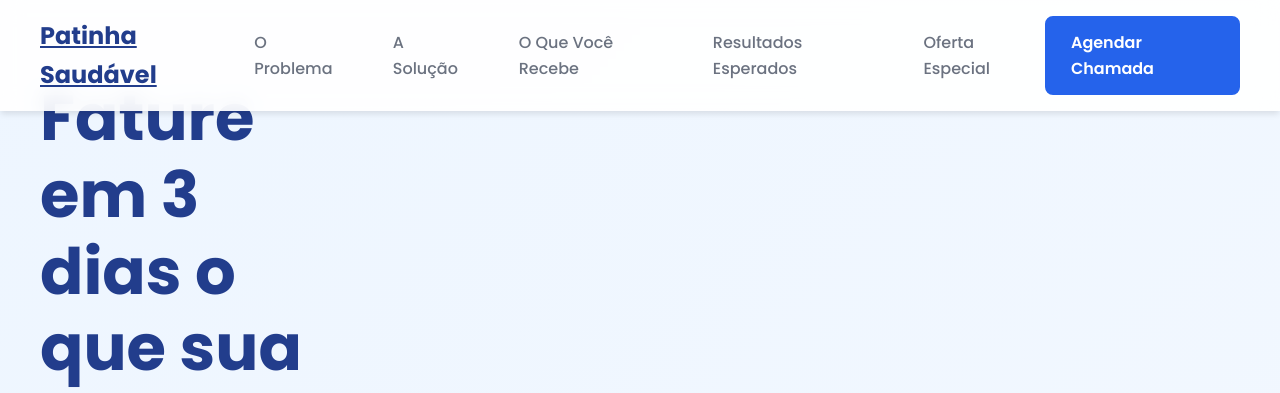
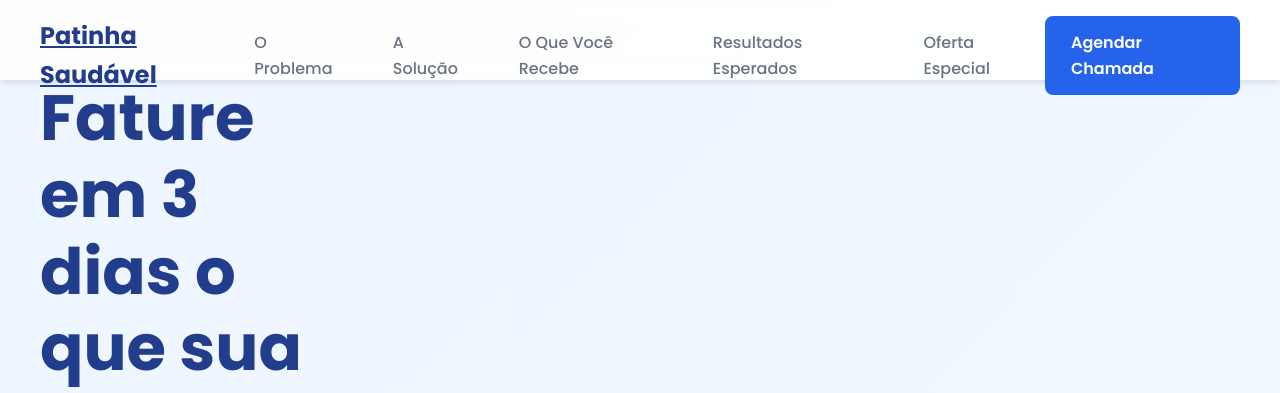
Before and after one commit to jcfgodinho/patinha-saudavel, a plain HTML site: page index.html in a window 1280 px wide. Shown: the top 393 px of the page. Drawn offline with Linux system fonts and the light colour scheme.

Commit message:
Update index.html

```diff
--- a/index.html
+++ b/index.html
@@ -18,6 +18,7 @@
             --color-bg-white: #ffffff; /* White */
             --color-bg-blue-light: #e6f0ff; /* New light blue background */
             --font-main: 'Poppins', sans-serif;
+            --navbar-height: 80px;
         }
 
         body {
@@ -54,7 +55,18 @@
         h2 { font-size: clamp(2rem, 5vw, 3rem); text-align: center; margin-bottom: 48px; }
 
         /* --- Navigation Bar --- */
-        .navbar { position: fixed; top: 0; left: 0; right: 0; z-index: 1000; background-color: rgba(255, 255, 255, 0.9); backdrop-filter: blur(10px); box-shadow: 0 4px 6px -1px rgba(0, 0, 0, 0.1); transition: transform 0.3s ease-in-out; }
+        .navbar {
+            position: fixed;
+            top: 0;
+            left: 0;
+            right: 0;
+            z-index: 1000;
+            background-color: rgba(255, 255, 255, 0.9);
+            backdrop-filter: blur(10px);
+            box-shadow: 0 4px 6px -1px rgba(0, 0, 0, 0.1);
+            transition: transform 0.3s ease-in-out;
+            height: var(--navbar-height);
+        }
         .navbar-content { display: flex; justify-content: space-between; align-items: center; padding: 16px 24px; }
         .nav-logo { font-size: 1.5rem; font-weight: 700; color: var(--color-primary); }
         .nav-links { display: none; }
@@ -79,9 +91,8 @@
             min-height: 100vh;
             display: flex;
             align-items: center;
-            justify-content: center; /* Center content vertically and horizontally */
-            padding-top: 80px; /* Added padding to prevent content from being hidden by the fixed navbar */
-            padding-bottom: 40px;
+            justify-content: center;
+            box-sizing: border-box; /* Including padding in height calculation */
         }
         .hero-content {
             display: flex;
@@ -91,6 +102,8 @@
             position: relative;
             z-index: 1;
             width: 100%;
+            padding-top: var(--navbar-height);
+            padding-bottom: 40px;
         }
         .hero-text { text-align: center; }
         .hero-headline { margin-bottom: 16px; color: var(--color-primary); }
@@ -99,7 +112,15 @@
         .hero-image { max-width: 100%; height: auto; border-radius: 12px; box-shadow: 0 10px 20px rgba(0,0,0,0.1); }
         @media (min-width: 768px) {
             .hero-content { flex-direction: row; text-align: left; padding-top: 0; }
-            .hero-text { text-align: left; flex: 1; }
+            .hero-text {
+                text-align: left;
+                flex: 1;
+                /* Adjusting alignment for larger screens */
+                display: flex;
+                flex-direction: column;
+                justify-content: center;
+                align-items: flex-start;
+            }
             .hero-buttons { flex-direction: row; }
             .hero-image { flex: 1; max-width: 50%; }
         }
@@ -440,6 +461,17 @@
 
     <script>
         document.addEventListener('DOMContentLoaded', () => {
+            const navbar = document.getElementById('navbar');
+            const heroContent = document.querySelector('.hero-content');
+
+            const adjustHeroPadding = () => {
+                const navbarHeight = navbar.offsetHeight;
+                heroContent.style.paddingTop = `${navbarHeight}px`;
+            };
+
+            adjustHeroPadding();
+            window.addEventListener('resize', adjustHeroPadding);
+
             // Smooth Scroll for Navigation
             document.querySelectorAll('a[href^="#"]').forEach(anchor => {
                 anchor.addEventListener('click', function (e) {
```
